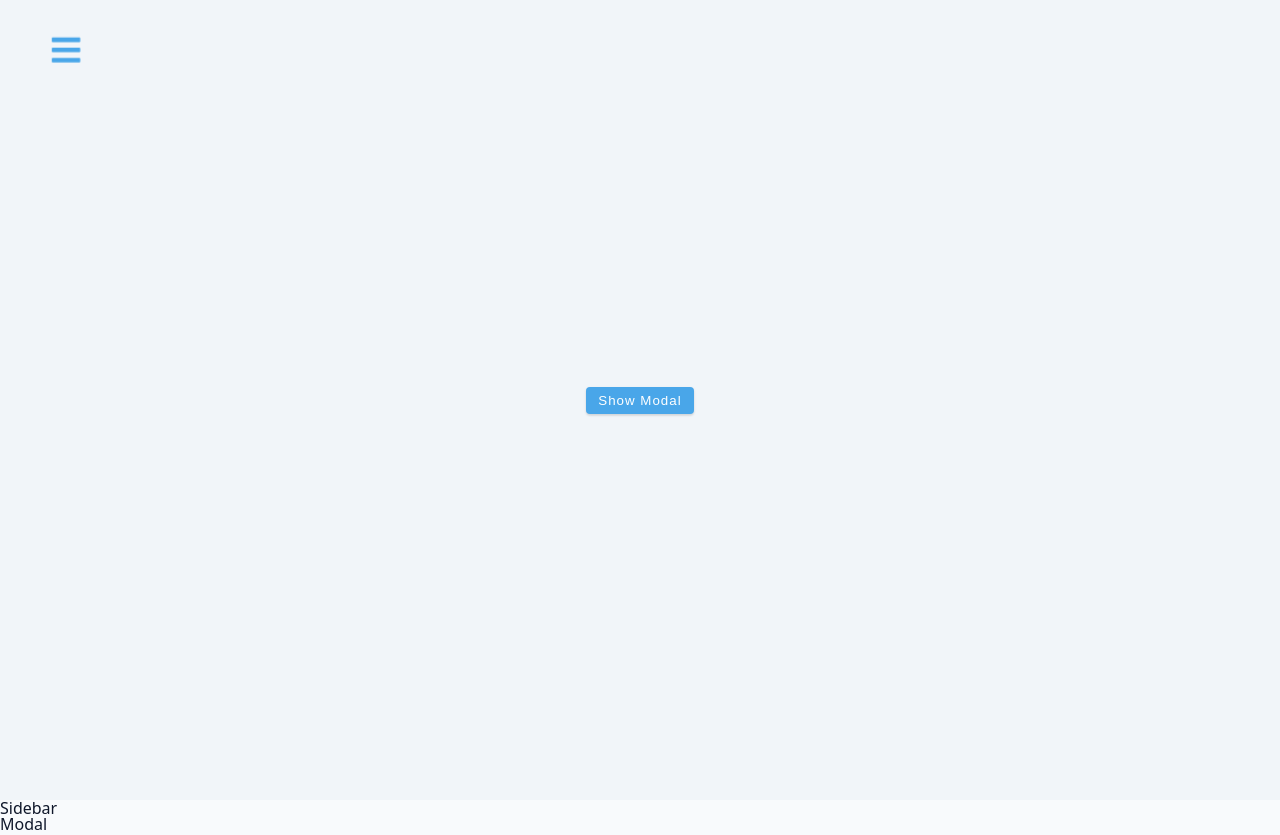
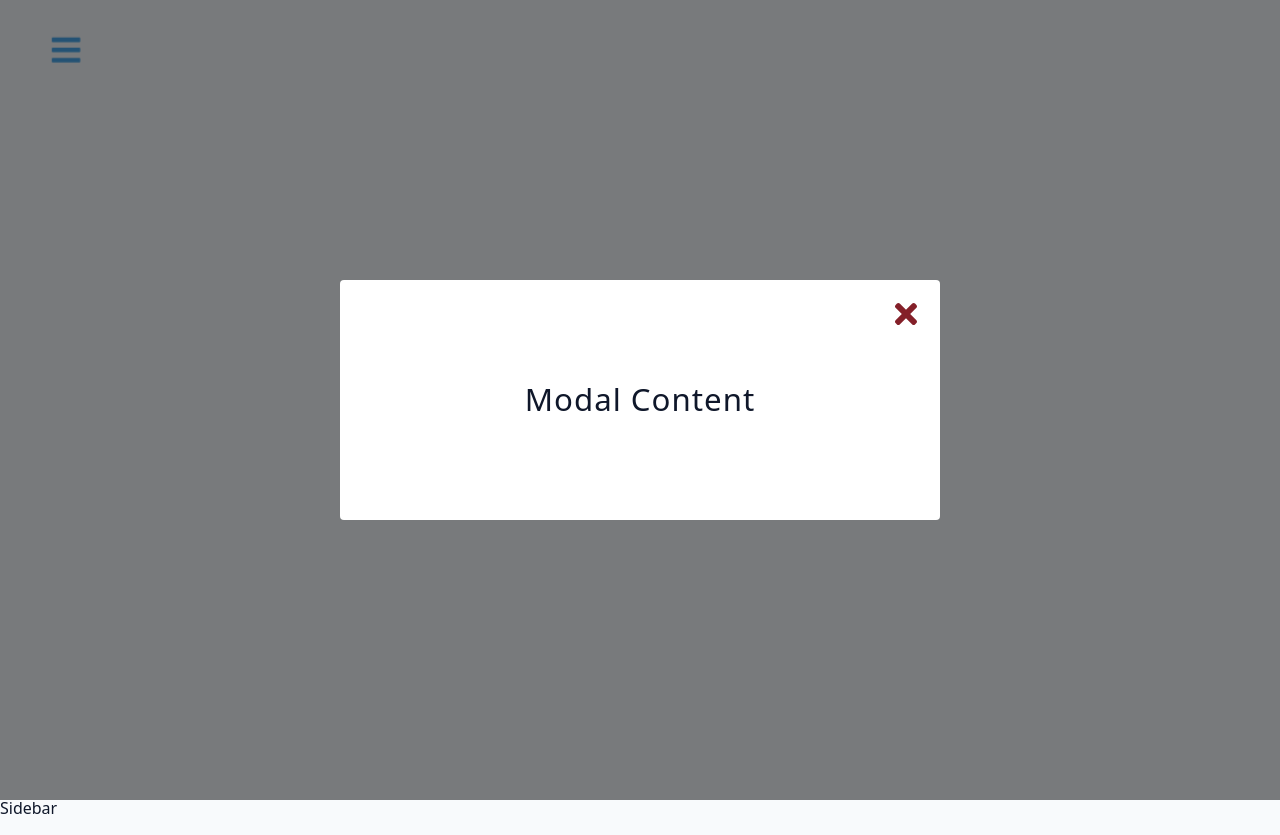
Before and after one commit to pooYAYooq/sidebar-modal, a React (Vite) app: page / in a window 1280 px wide. Both pictures are taken after a click on the button "Show Modal". Built offline with nearby package versions, Linux system fonts and the light colour scheme.

Commit message:
feat: implement modal component with close functionality and styling

```diff
--- a/src/components/Modal.jsx
+++ b/src/components/Modal.jsx
@@ -1,6 +1,17 @@
+import { FaTimes } from 'react-icons/fa';
+import { useGlobalContext } from '../context';
+
 const Modal = () => {
+  const { isModalOpen, closeModal } = useGlobalContext();
   return (
-    <div>Modal</div>
-  )
-}
-export default Modal
+    <div className={isModalOpen ? 'modal-overlay show-modal' : 'modal-overlay'}>
+      <div className="modal-container">
+        <h3>modal content</h3>
+        <button className="close-modal-btn" onClick={closeModal}>
+          <FaTimes />
+        </button>
+      </div>
+    </div>
+  );
+};
+export default Modal;
--- a/src/styles/react-components-style/modal.scss
+++ b/src/styles/react-components-style/modal.scss
@@ -0,0 +1,44 @@
+@use '../global/' as *;
+
+.modal-overlay {
+  position: fixed;
+  top: 0;
+  left: 0;
+  width: 100%;
+  height: 100%;
+  background: rgba($color: #000000, $alpha: 0.5);
+  display: grid;
+  place-items: center;
+  opacity: 0;
+  z-index: -1;
+  visibility: hidden;
+}
+
+.show-modal {
+  opacity: 1;
+  z-index: 10;
+  visibility: visible;
+  transition: opacity, 300ms;
+}
+
+.modal-container {
+  background: $white;
+  width: 90vw;
+  height: 30vh;
+  border-radius: $border-radius;
+  max-width: $fixed-width;
+  text-align: center;
+  display: grid;
+  place-items: center;
+  position: relative;
+}
+
+.close-modal-btn {
+  position: absolute;
+  top: 1rem;
+  right: 1rem;
+  font-size: 2rem;
+  background: transparent;
+  border-color: transparent;
+  color: $red-dark;
+}
```
